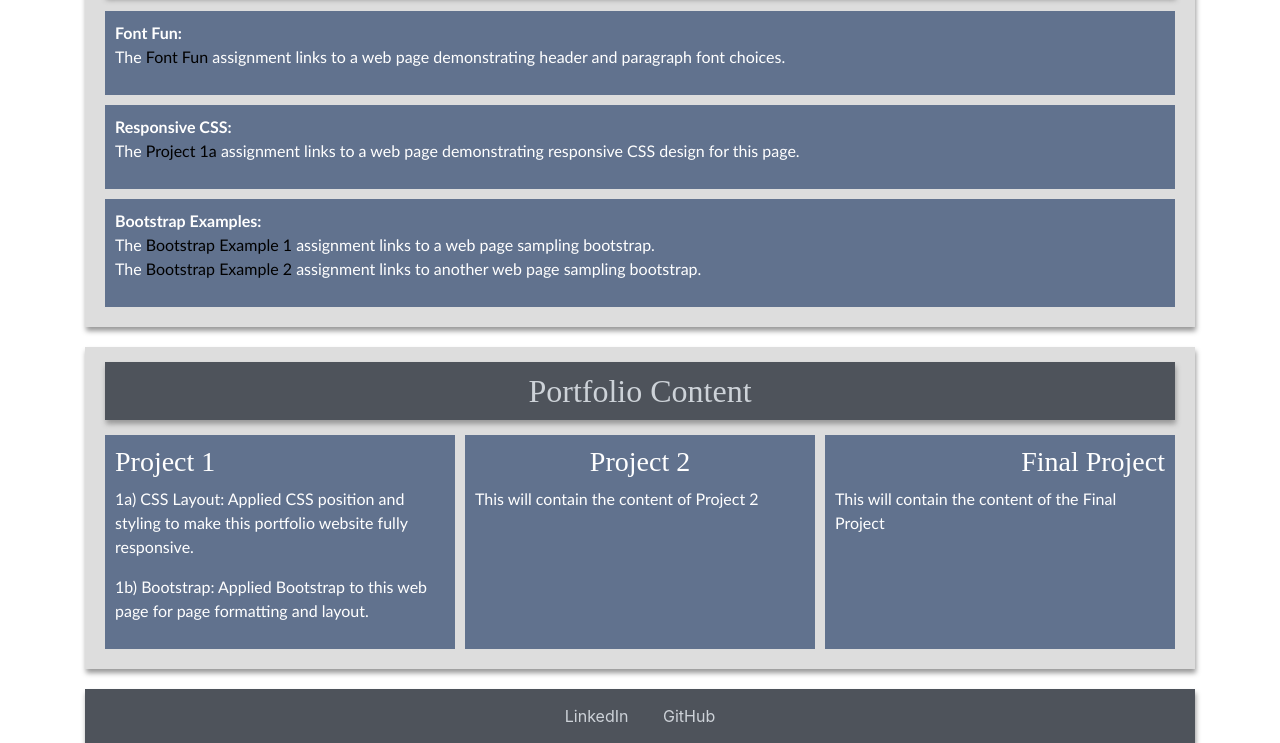
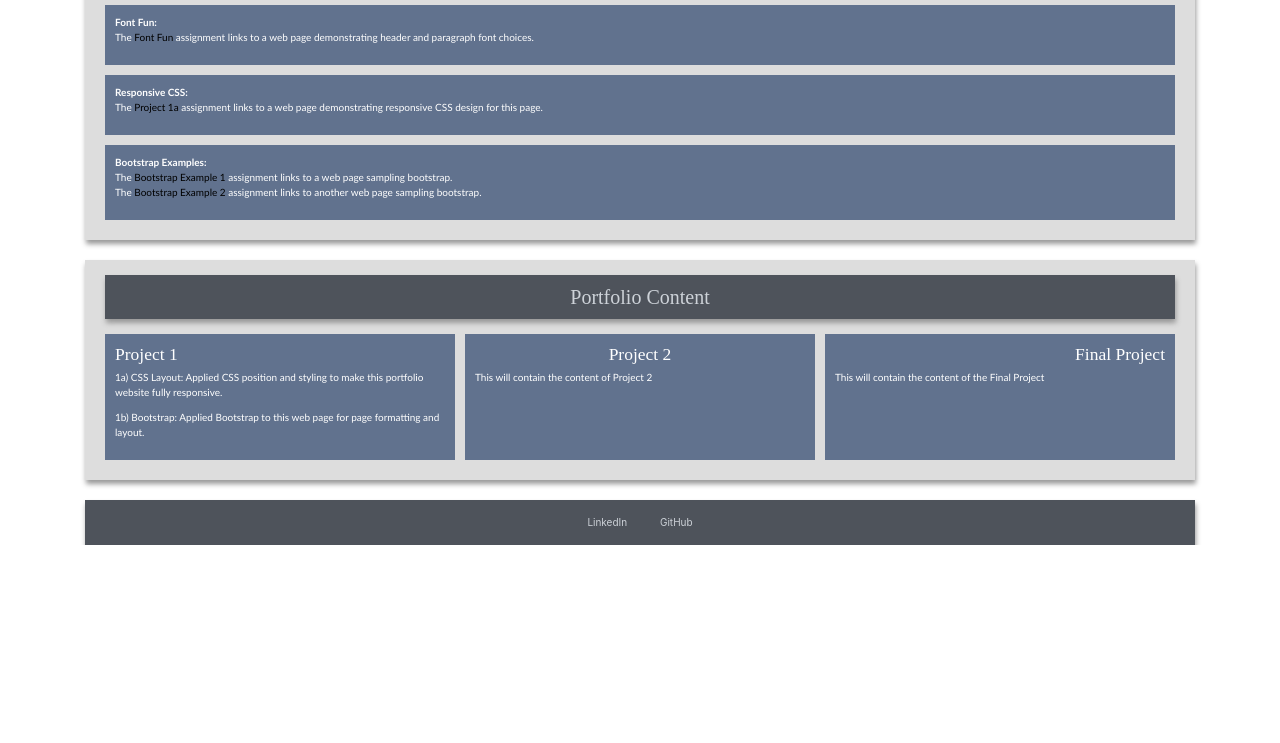
Before and after one commit to RyanPencak/WebApps, a plain HTML site: page index.html in a window 1280 px wide. Shown: the part 538-1281 px from the top of the page. After the commit the page ends 1083 px from the top, so only its background shows below. Drawn offline with nearby package versions, Linux system fonts and the light colour scheme; a web font is replaced by a local one.

Commit message:
Project 1b Complete

```diff
--- a/css/styles.css
+++ b/css/styles.css
@@ -83,7 +83,31 @@
   margin-top: 20px;
 }
 
-.sampleCoursework #assignment {
+.sampleCoursework #assignment1 {
+  background-color: #61728e;
+  color: #FFF;
+  /* box-shadow: 1px 4px 5px #999; */
+  padding: 10px;
+  /* margin: 10px 10px 10px 10px; */
+  /* width: 100%; */
+  border-width: 5px;
+  border-style: solid;
+  border-color: #DDD;
+}
+
+.sampleCoursework #assignment2 {
+  background-color: #61728e;
+  color: #FFF;
+  /* box-shadow: 1px 4px 5px #999; */
+  padding: 10px;
+  /* margin: 10px 10px 10px 10px; */
+  /* width: 100%; */
+  border-width: 5px;
+  border-style: solid;
+  border-color: #DDD;
+}
+
+.sampleCoursework #assignment3 {
   background-color: #61728e;
   color: #FFF;
   /* box-shadow: 1px 4px 5px #999; */
@@ -144,7 +168,29 @@
 }
 
 /* Project styling */
-#project {
+#project1 {
+  background-color: #61728e;
+  color: #FFF;
+  /* box-shadow: 1px 4px 5px #999; */
+  padding: 10px;
+  border-width: 5px;
+  border-style: solid;
+  border-color: #DDD;
+  /* margin: 10px 10px 10px 10px; */
+}
+
+#project2 {
+  background-color: #61728e;
+  color: #FFF;
+  /* box-shadow: 1px 4px 5px #999; */
+  padding: 10px;
+  border-width: 5px;
+  border-style: solid;
+  border-color: #DDD;
+  /* margin: 10px 10px 10px 10px; */
+}
+
+#project3 {
   background-color: #61728e;
   color: #FFF;
   /* box-shadow: 1px 4px 5px #999; */
--- a/index.html
+++ b/index.html
@@ -3,11 +3,12 @@
   <head>
     <title> Ryan Pencak's Web Portfolio </title>
     <meta charset="utf-8">
-    <link rel="stylesheet" href="https://maxcdn.bootstrapcdn.com/bootstrap/4.0.0/css/bootstrap.min.css" integrity="sha384-Gn5384xqQ1aoWXA+058RXPxPg6fy4IWvTNh0E263XmFcJlSAwiGgFAW/dAiS6JXm" crossorigin="anonymous">
     <!-- <script src="https://maxcdn.bootstrapcdn.com/bootstrap/4.0.0/js/bootstrap.min.js" integrity="sha384-JZR6Spejh4U02d8jOt6vLEHfe/JQGiRRSQQxSfFWpi1MquVdAyjUar5+76PVCmYl" crossorigin="anonymous"></script> -->
+    <link rel="stylesheet" href="https://maxcdn.bootstrapcdn.com/bootstrap/3.3.1/css/bootstrap.min.css">
     <link rel="stylesheet" href="./css/bootstrap.min.css">
     <link rel="stylesheet" href="./css/styles.css">
-    <link rel="stylesheet" href="https://fonts.googleapis.com/css?family=Optima|Didot">
+    <link rel="stylesheet" href="https://fonts.googleapis.com/css?family=Optima">
+    <link rel="stylesheet" href="https://fonts.googleapis.com/css?family=Didot">
     <link rel="shortcut icon" type="image/png" href="./Media/favicon.png"/>
   </head>
 
@@ -18,11 +19,40 @@
         <h1> Web Portfolio </h1>
       </section> <!-- End section header -->
 
+      <!-- <nav class="navbar navbar-toggleable-md navbar-light bg-faded">
+        <div class="collapse navbar-collapse" id="navbarNav">
+          <ul class="navbar-nav">
+            <li class="nav-item">
+              <a class="nav-item" href="#aboutMeTag">About Me<span class="sr-only">(current)</span></a>
+            </li>
+            <li class="nav-item">
+              <a class="nav-item" href="#sampleCourseworkTag">Sample Coursework<span class="sr-only">(current)</span></a>
+            </li>
+            <li class="nav-item">
+              <a class="nav-link" href="#projectsTag">Course Content<span class="sr-only">(current)</span></a>
+            </li>
+          </ul>
+        </div>
+      </nav> -->
+
+      <nav class="navbar navbar-expand-lg navbar-light bg-light">
+        <!-- <button class="navbar-toggler" type="button" data-toggle="collapse" data-target="#navbarNavAltMarkup" aria-controls="navbarNavAltMarkup" aria-expanded="false" aria-label="Toggle navigation"> -->
+          <!-- <span class="navbar-toggler-icon"></span> -->
+        <!-- </button> -->
+        <div class="collapse navbar-collapse" id="navbarNavAltMarkup">
+          <div class="navbar-nav">
+            <a class="nav-item nav-link active" href="#aboutMeTag">About Me</a>
+            <a class="nav-item nav-link active" href="#sampleCourseworkTag">Sample Coursework</a>
+            <a class="nav-item nav-link active" href="#projectsTag">Course Content</a>
+          </div>
+        </div>
+      </nav>
+
       <!-- Main Section: all body content-->
-      <section class="main">
+      <div class="main">
 
         <!-- About me section -->
-        <section class="aboutMe">
+        <section class="aboutMe" id="aboutMeTag">
           <div class="col">
             <div class="row">
               <h2 class="title"> About Me </h2>
@@ -45,65 +75,65 @@
         </section>
 
         <!-- Additional Content Section -->
-        <section class="sampleCoursework">
+        <section class="sampleCoursework" id="sampleCourseworkTag">
           <div class="col">
             <div class="row">
               <h2 class="title"> Sample Coursework </h2>
             </div>
 
-            <article class="row" id="assignment">
-              <p> <strong>Font Fun:</strong></br>
+            <div class="row" id="assignment1">
+              <p> <strong>Font Fun:</strong><br>
               The <a href="./fontfun/fontfun.html" id="fontfunlink">Font Fun</a> assignment
               links to a web page demonstrating header and paragraph font choices.</p>
-            </article>
+            </div>
 
-            <article class="row" id="assignment">
-              <p> <strong>Responsive CSS:</strong></br>
+            <div class="row" id="assignment2">
+              <p> <strong>Responsive CSS:</strong><br>
               The <a href="./project1a/index.html" id="project1alink">Project 1a</a> assignment
               links to a web page demonstrating responsive CSS design for this page.</p>
-            </article>
+            </div>
 
-            <article class="row" id="assignment">
-              <p> <strong>Bootstrap Examples:</strong></br>
+            <div class="row" id="assignment3">
+              <p> <strong>Bootstrap Examples:</strong><br>
               The <a href="./bootstrap_sample1/bootstrap1.html" id="bootstrap1link">Bootstrap Example 1</a> assignment
-              links to a web page sampling bootstrap.</br>
+              links to a web page sampling bootstrap.<br>
               The <a href="./bootstrap_sample2/bootstrap2.html" id="bootstrap2link">Bootstrap Example 2</a> assignment
               links to another web page sampling bootstrap.</p>
-            </article>
+            </div>
           </div>
         </section>
 
         <!-- Portfolio Content section -->
-        <section class="portfolioContent">
+        <section class="portfolioContent" id="projectsTag">
           <div class="col">
           <div class="row">
             <h2 class="title"> Portfolio Content </h2>
-            <article class="col-sm-12 col-md-6 col-lg-4" id="project">
+            <div class="col-sm-12 col-md-6 col-lg-4" id="project1">
               <h3 id="header1"> Project 1 </h3>
               <p>1a) CSS Layout: Applied CSS position and styling to make this portfolio website fully responsive.</p>
               <p>1b) Bootstrap: Applied Bootstrap to this web page for page formatting and layout.</p>
-            </article>
+            </div>
 
-            <article class="col-sm-12 col-md-6 col-lg-4" id="project">
+            <div class="col-sm-12 col-md-6 col-lg-4" id="project2">
               <h3 id="header2"> Project 2 </h3>
               <p>This will contain the content of Project 2</p>
-            </article>
+            </div>
 
-            <article class="col-sm-12 col-md-12 col-lg-4" id="project">
+            <div class="col-sm-12 col-md-12 col-lg-4" id="project3">
               <h3 id="header3"> Final Project </h3>
               <p>This will contain the content of the Final Project</p>
-            </article>
+            </div>
           </div>
         </div>
         </section>
 
-      </section> <!-- end section Main -->
+      </div> <!-- end section Main -->
 
       <!-- Footer Section -->
-      <section class="footer">
-        <a href="https://www.linkedin.com/in/ryanpencak/" id="profilelink"> LinkedIn </a>
-        <a href="https://github.com/RyanPencak" id="profilelink"> GitHub </a>
-      </section>
+      <div class="footer">
+        <a href="https://www.linkedin.com/in/ryanpencak/" id="linkedinlink"> LinkedIn </a>
+        <a href="https://github.com/RyanPencak" id="githublink"> GitHub </a>
+      </div>
     </div>
   </body>
 </html>
```
